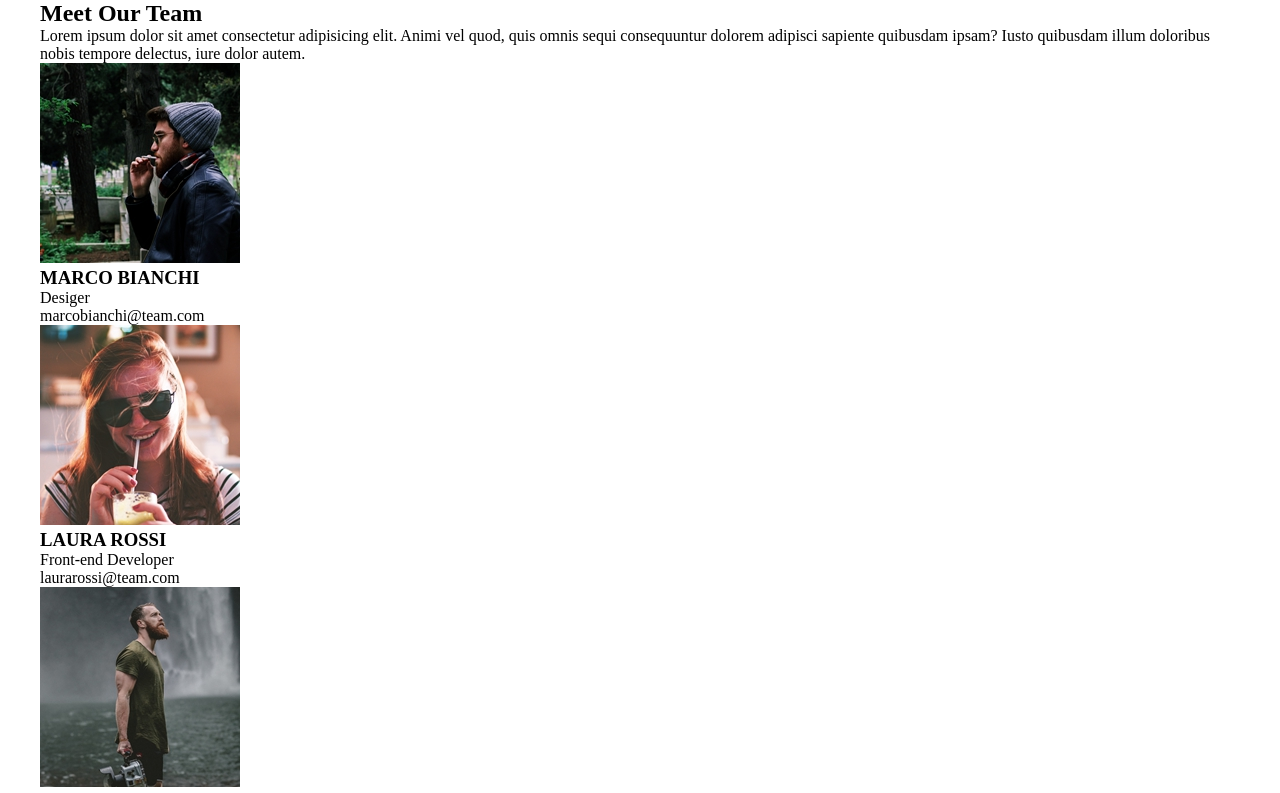
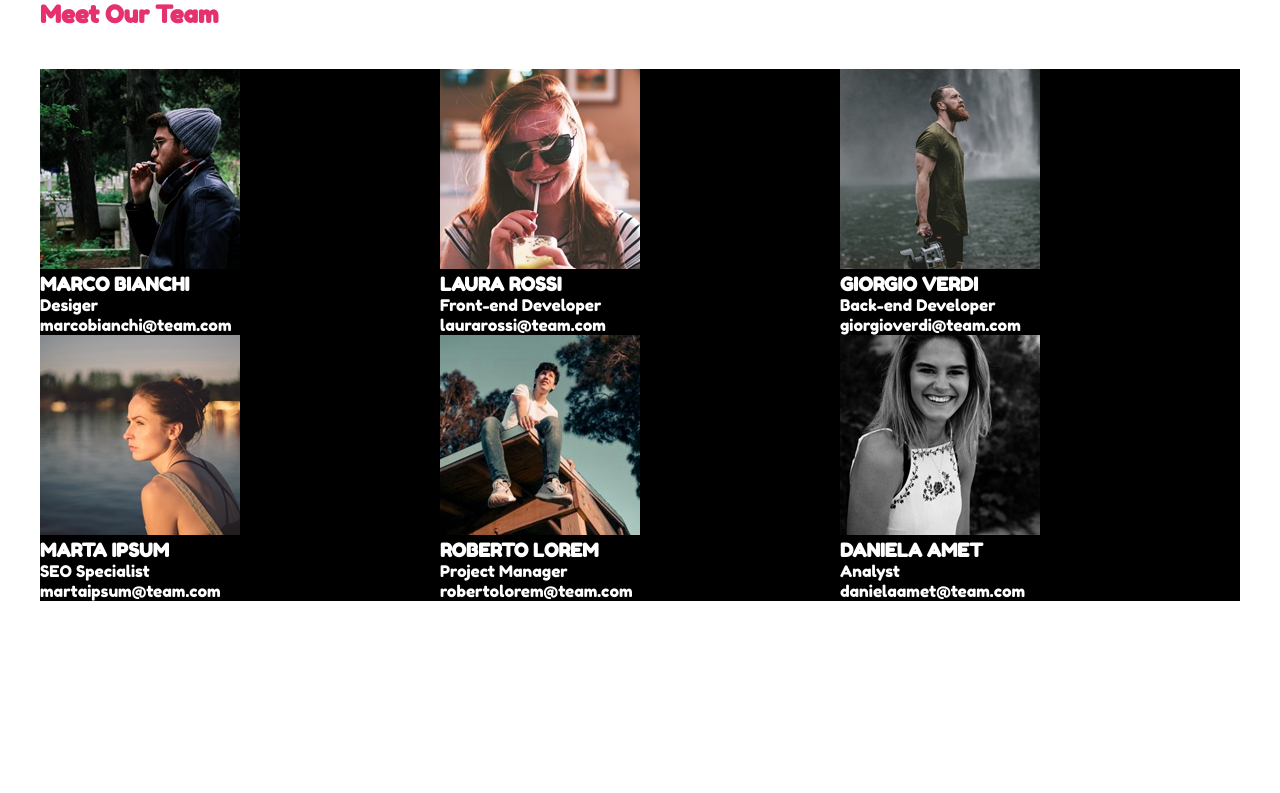
Before and after one commit to Domenico-Lo-Giudice/html-css-float-cards, a plain HTML site: page index.html in a window 1280 px wide. Shown: the top 793 px of the page. Drawn offline with Linux system fonts and the light colour scheme.

Commit message:
Add scheletro sections, column, images, float letf

```diff
--- a/css/style.css
+++ b/css/style.css
@@ -18,3 +18,22 @@
     clear: both;
     display: table;
 }
+
+body {
+    font-family: 'Fredoka One', sans-serif;
+}
+
+h1 {
+    color: #e53170;
+}
+
+h3,
+p {
+    color: white;
+}
+
+.column {
+    background-color: black;
+    width: 400px;
+    float:left;
+}
--- a/index.html
+++ b/index.html
@@ -6,6 +6,13 @@
     <meta name="viewport" content="width=device-width, initial-scale=1.0">
     <title>Document</title>
 
+    <!-- import font -->
+    <link rel="preconnect" href="https://fonts.googleapis.com">
+    <link rel="preconnect" href="https://fonts.gstatic.com" crossorigin>
+    <link href="https://fonts.googleapis.com/css2?family=Fredoka+One&display=swap" rel="stylesheet">
+
+
+    <!-- style -->
     <link rel="stylesheet" href="./css/style.css">
 
 </head>
```
